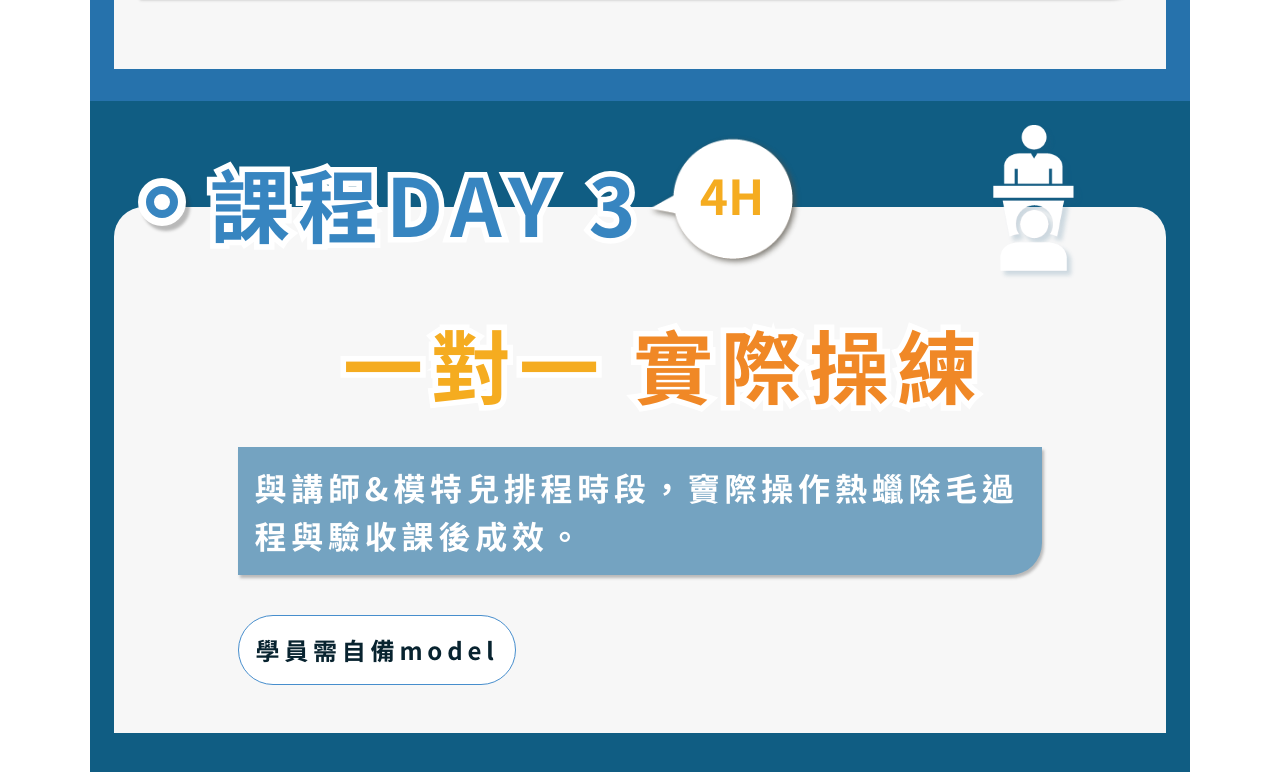
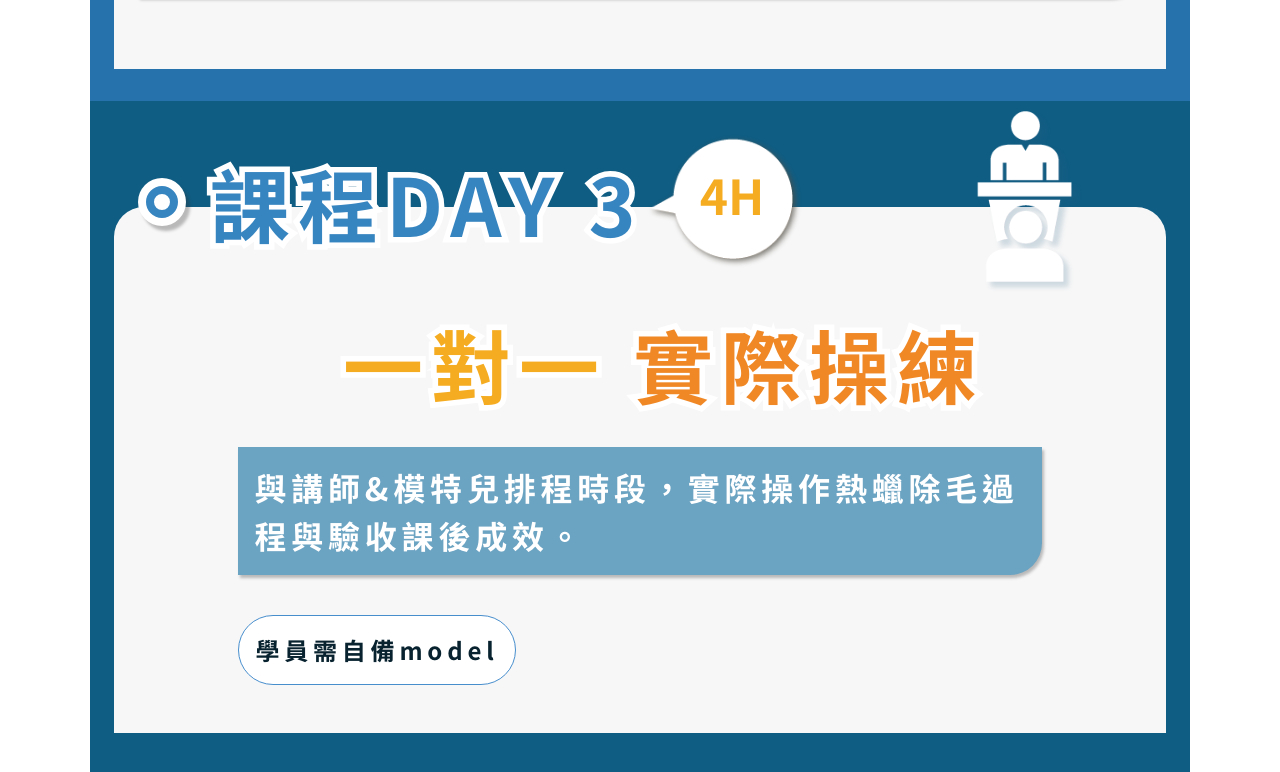
Before and after one commit to Yoman666/skin, a plain HTML site: page index.html in a window 1280 px wide. Shown: the part 2138-2910 px from the top of the page. Drawn offline with nearby package versions, Linux system fonts and the light colour scheme.

Commit message:
Update index.html

```diff
--- a/index.html
+++ b/index.html
@@ -733,7 +733,7 @@
             </div>
 
             <p class="fontstyle3 fontsizeSmall ls fontcolorWhite px-3 py-3 mb-5"
-                style="background-color: #74A3C1; border-radius: 0px 0px 2rem 0px; box-shadow:2px 3px 3px #33333350;">
+                style="background-color: #6BA3C2; border-radius: 0px 0px 2rem 0px; box-shadow:2px 3px 3px #33333350;">
                 了解每種除毛工具與蠟品特性，以及如何實際應用於客戶，使服務過程達到最佳除毛效果。</p>
 
 
@@ -749,7 +749,7 @@
             </div>
 
             <p class="fontstyle3 fontsizeSmall ls fontcolorWhite px-3 py-3 mb-5"
-                style="background-color: #74A3C1; border-radius: 0px 0px 2rem 0px; box-shadow:2px 3px 3px #33333350;">
+                style="background-color: #6BA3C2; border-radius: 0px 0px 2rem 0px; box-shadow:2px 3px 3px #33333350;">
                 人工假皮練習，實際模擬除毛過程與技巧熟練，講師陪同操作並調整細節。</p>
 
 
@@ -774,7 +774,7 @@
                     style="top:44%;right: 20%;">4H</p>
             </div>
             <img class="imgset bg-mask position-absolute" src="./pic/addsec/1x/addsec01_3.png"
-                style="width: 6rem; right: 5rem;">
+                style="width: 7rem; right: 5rem;">
 
 
 
@@ -794,8 +794,8 @@
 
             <div style="width: 80%; margin: 0 auto;">
                 <p class="fontstyle3 fontsizeSmall ls fontcolorWhite px-3 py-3"
-                    style="background-color: #74A3C1; border-radius: 0px 0px 2rem 0px; box-shadow:2px 3px 3px #33333350;">
-                    與講師&模特兒排程時段，竇際操作熱蠟除毛過程與驗收課後成效。</p>
+                    style="background-color: #6BA3C2; border-radius: 0px 0px 2rem 0px; box-shadow:2px 3px 3px #33333350;">
+                    與講師&模特兒排程時段，實際操作熱蠟除毛過程與驗收課後成效。</p>
 
                 <p class="fontstyle3 fontsizeSmall2 d-inline-block px-3 py-3 ls my-4 fontcolorBlacklight"
                     style="border-radius: 100px;background-color: #fff; border: #478ECD 1px solid;">
```
